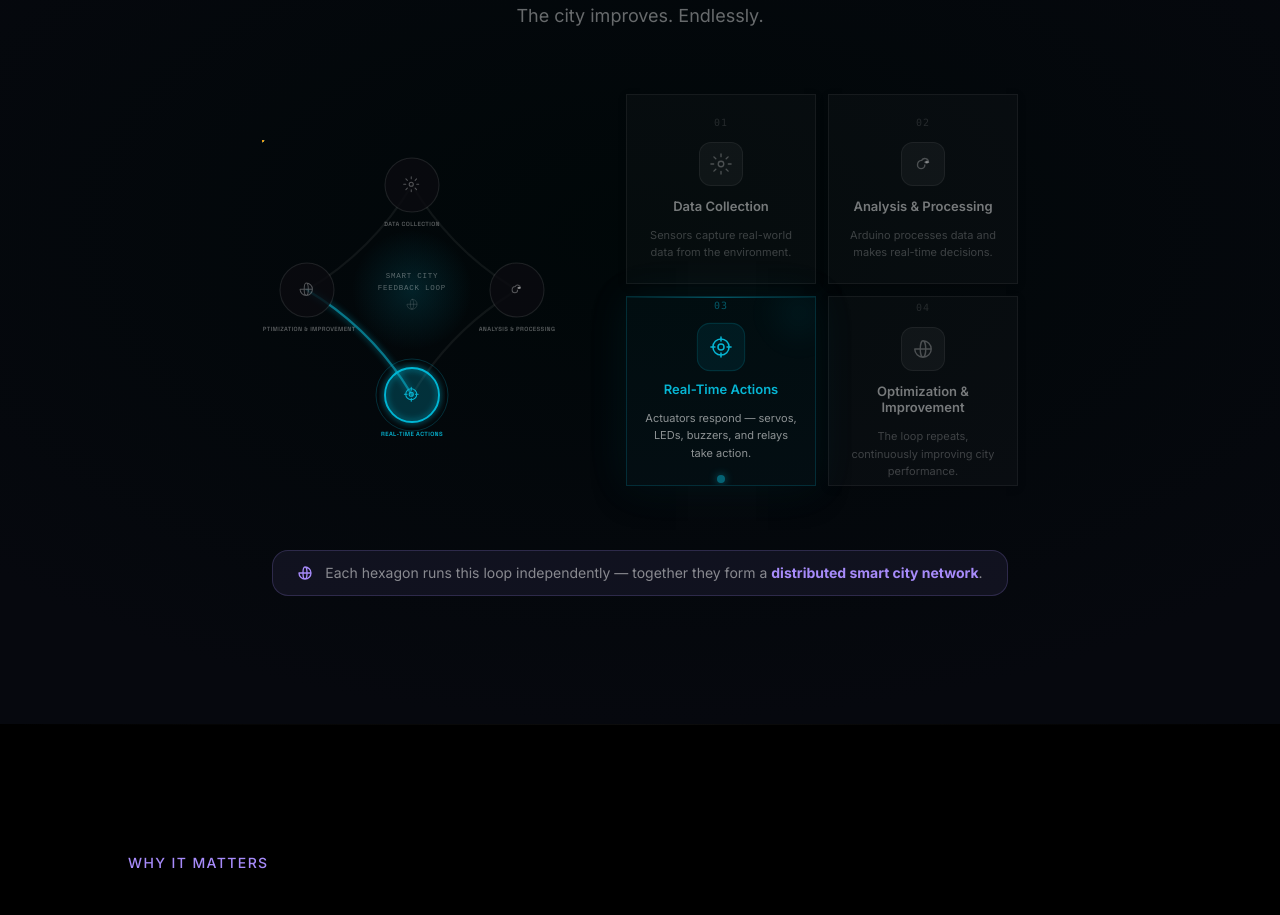
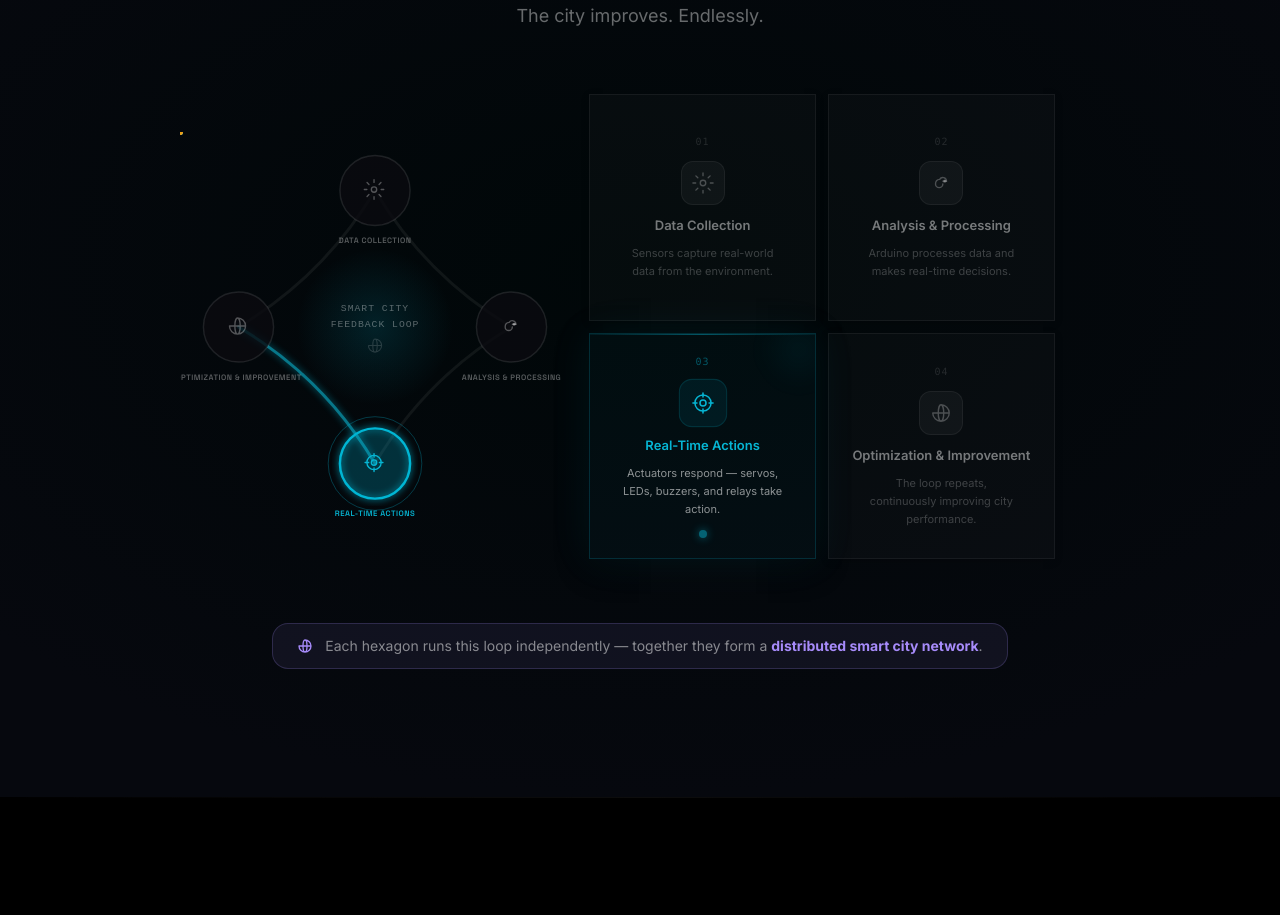
Before and after one commit to leomelchior21/HexCity, a Next.js app: page / in a window 1280 px wide. Shown: the part 5724-6639 px from the top of the page. Built offline with nearby package versions, Linux system fonts and the light colour scheme; a web font is replaced by a local one.

Commit message:
Scale feedback loop SVG 30% larger with CSS transform

```diff
--- a/components/HowWeBuildSection.tsx
+++ b/components/HowWeBuildSection.tsx
@@ -288,7 +288,7 @@ export default function HowWeBuildSection() {
 
           {/* Left: Animated SVG loop */}
           <div ref={svgRef} className={`relative flex items-center justify-center transition-all duration-1000 ${isVisible ? "opacity-100 translate-y-0" : "opacity-0 translate-y-12"}`} style={{ transitionDelay: "200ms" }}>
-            <svg viewBox="0 0 400 400" className="w-full" style={{ maxWidth: boxSize * 2 + 12 }}>
+            <svg viewBox="0 0 400 400" className="w-full" style={{ maxWidth: boxSize * 2 + 12, transform: "scale(1.3)", transformOrigin: "center center" }}>
 
               {/* Background glow */}
               <defs>
```
